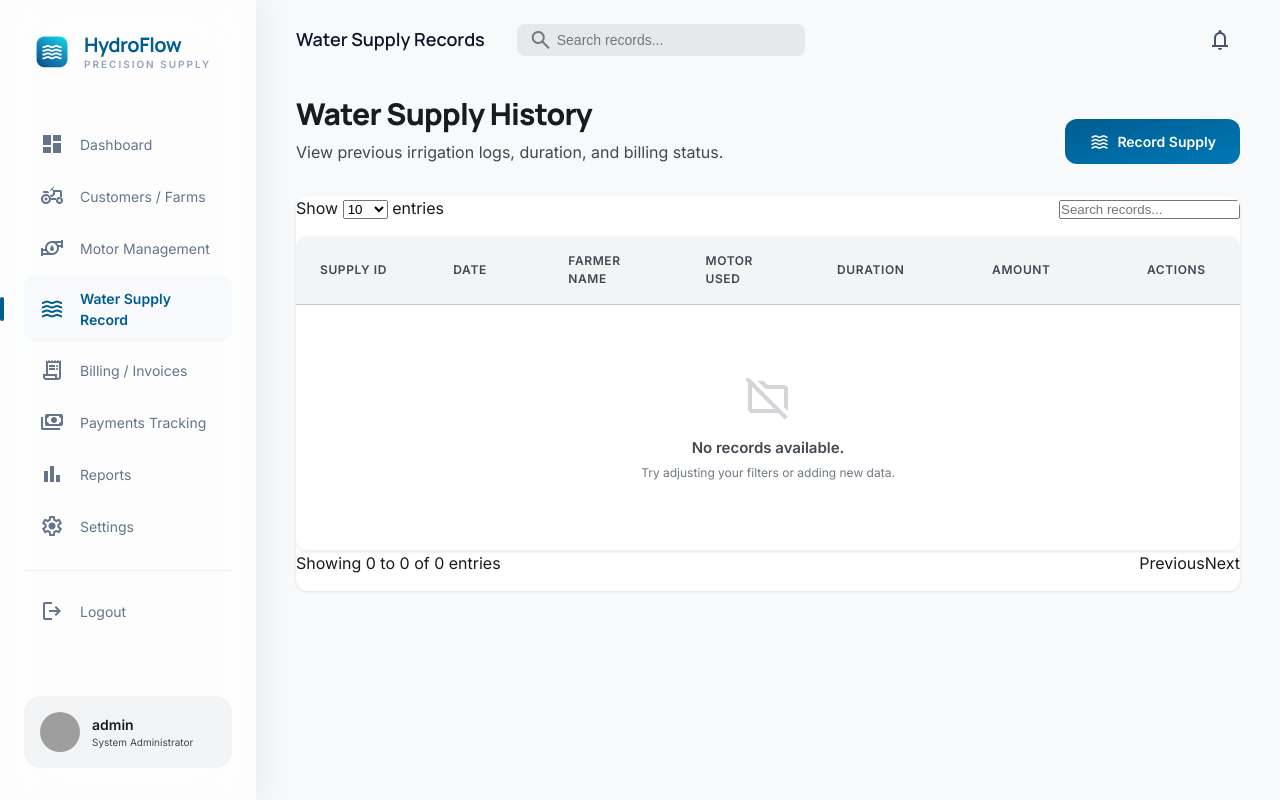
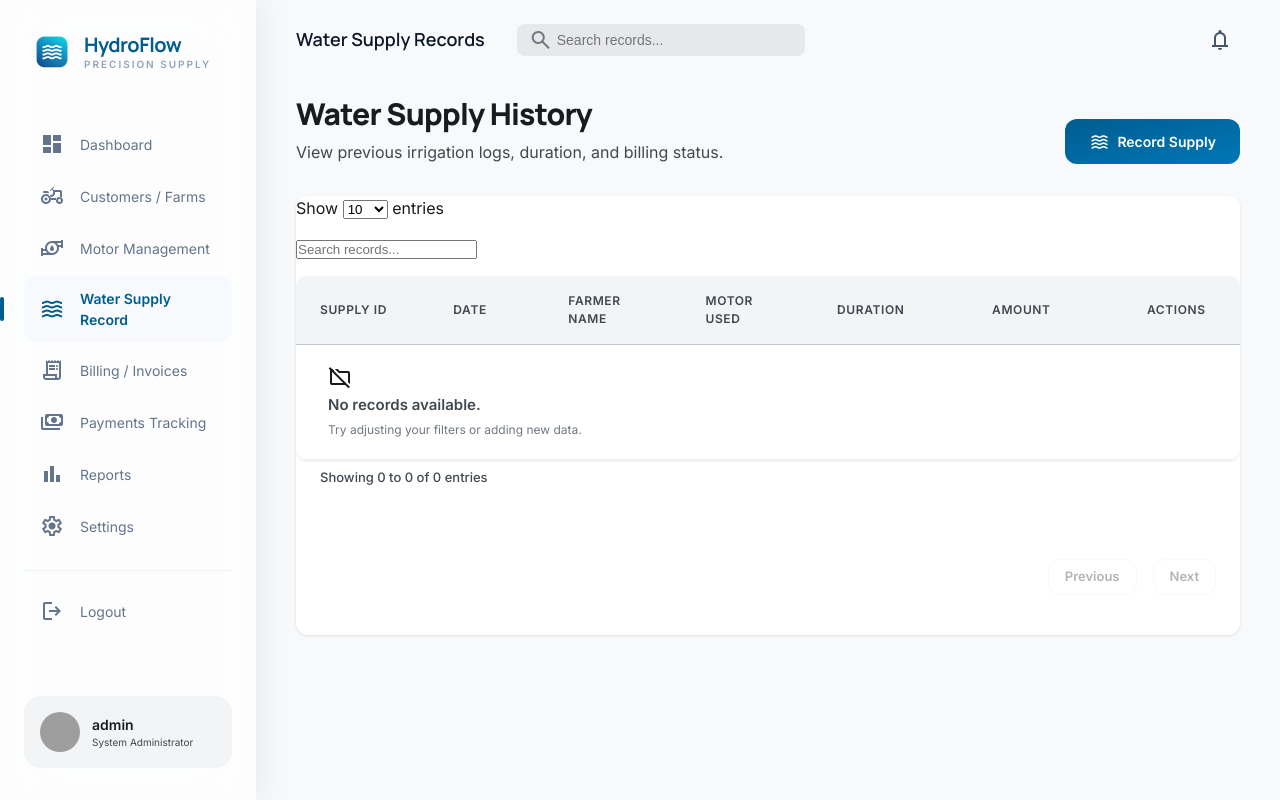
Before and after one commit to Dark-Priyanshu/water_Supply_System-HydroFlow-, a PHP site: page /views/supply/supply_history.php in a window 1280 px wide. Run offline with PHP 8.4, Linux system fonts and the light colour scheme; a user stored in the database is signed in; data comes from the database, SQL or seed files in the repository; data that the repository does not hold is empty; grey boxes are pictures that could not be loaded.

Commit message:
🎨 UI: Styled DataTables pagination buttons and added cache busters.

```diff
--- a/assets/css/components.css
+++ b/assets/css/components.css
@@ -249,31 +249,72 @@
 .bg-tertiary-fixed { background-color: var(--color-tertiary-fixed); }
 .bg-secondary-container { background-color: var(--color-secondary-container); }
 
-/* DataTables Styles */
+/* DataTables Pagination Styles */
+.dataTables_paginate {
+  display: flex !important;
+  align-items: center;
+  gap: 0.5rem;
+  margin-top: 1.5rem;
+  padding: 0.5rem 1.5rem 1.5rem;
+  justify-content: flex-end;
+}
+
+.paginate_button {
+  display: inline-flex !important;
+  align-items: center;
+  justify-content: center;
+  min-width: 2.25rem;
+  height: 2.25rem;
+  padding: 0 0.75rem !important;
+  border-radius: 0.75rem !important;
+  font-size: 0.8125rem !important;
+  font-weight: 700 !important;
+  color: var(--color-on-surface-variant) !important;
+  background: var(--color-surface-container-low) !important;
+  border: 1px solid rgba(112, 120, 129, 0.1) !important;
+  cursor: pointer;
+  transition: all 0.2s ease !important;
+  user-select: none;
+  text-decoration: none !important;
+}
+
+.paginate_button:hover:not(.disabled):not(.current) {
+  background: var(--color-surface-container-high) !important;
+  color: var(--color-primary) !important;
+  border-color: rgba(0, 93, 144, 0.2) !important;
+  transform: translateY(-1px);
+}
+
+.paginate_button.current {
+  background: var(--color-primary) !important;
+  color: white !important;
+  border-color: var(--color-primary) !important;
+  box-shadow: 0 4px 12px rgba(0, 93, 144, 0.2);
+}
+
+.paginate_button.previous,
+.paginate_button.next {
+  padding: 0 1rem !important;
+  background: var(--color-surface-container-lowest) !important;
+}
+
+.paginate_button.disabled {
+  opacity: 0.4;
+  cursor: default;
+  pointer-events: none;
+}
+
+.dataTables_info {
+  font-size: 0.8125rem;
+  color: var(--color-on-surface-variant);
+  font-weight: 500;
+  padding: 0.5rem 1.5rem 1.5rem;
+}
+
 .dt-container-row {
   display: flex;
   flex-direction: column;
   gap: 1rem;
-  margin-bottom: 1rem;
-}
-
-@media (min-width: 768px) {
-  .dt-container-row { flex-direction: row; justify-content: space-between; align-items: center; }
-}
-
-.dt-empty-state {
-  padding: 3rem 0;
-  text-align: center;
-  display: flex;
-  flex-direction: column;
-  align-items: center;
-  justify-content: center;
-}
-
-.dt-empty-icon {
-  font-size: 3rem;
-  color: var(--color-outline);
-  opacity: 0.3;
   margin-bottom: 1rem;
 }
 
--- a/includes/header.php
+++ b/includes/header.php
@@ -33,8 +33,8 @@ if (!isset($conn)) {
     <link href="https://fonts.googleapis.com/css2?family=Material+Symbols+Outlined:wght,FILL@100..700,0..1&display=swap" rel="stylesheet"/>
 
     <!-- Core & Component Styles (Vanilla CSS Migration) -->
-    <link rel="stylesheet" href="<?= BASE_URL ?>assets/css/main.css">
-    <link rel="stylesheet" href="<?= BASE_URL ?>assets/css/components.css">
+    <link rel="stylesheet" href="<?= BASE_URL ?>assets/css/main.css?v=1.1">
+    <link rel="stylesheet" href="<?= BASE_URL ?>assets/css/components.css?v=1.1">
 
 
     <!-- Prevent flash: apply saved theme + scale BEFORE first paint -->
```
